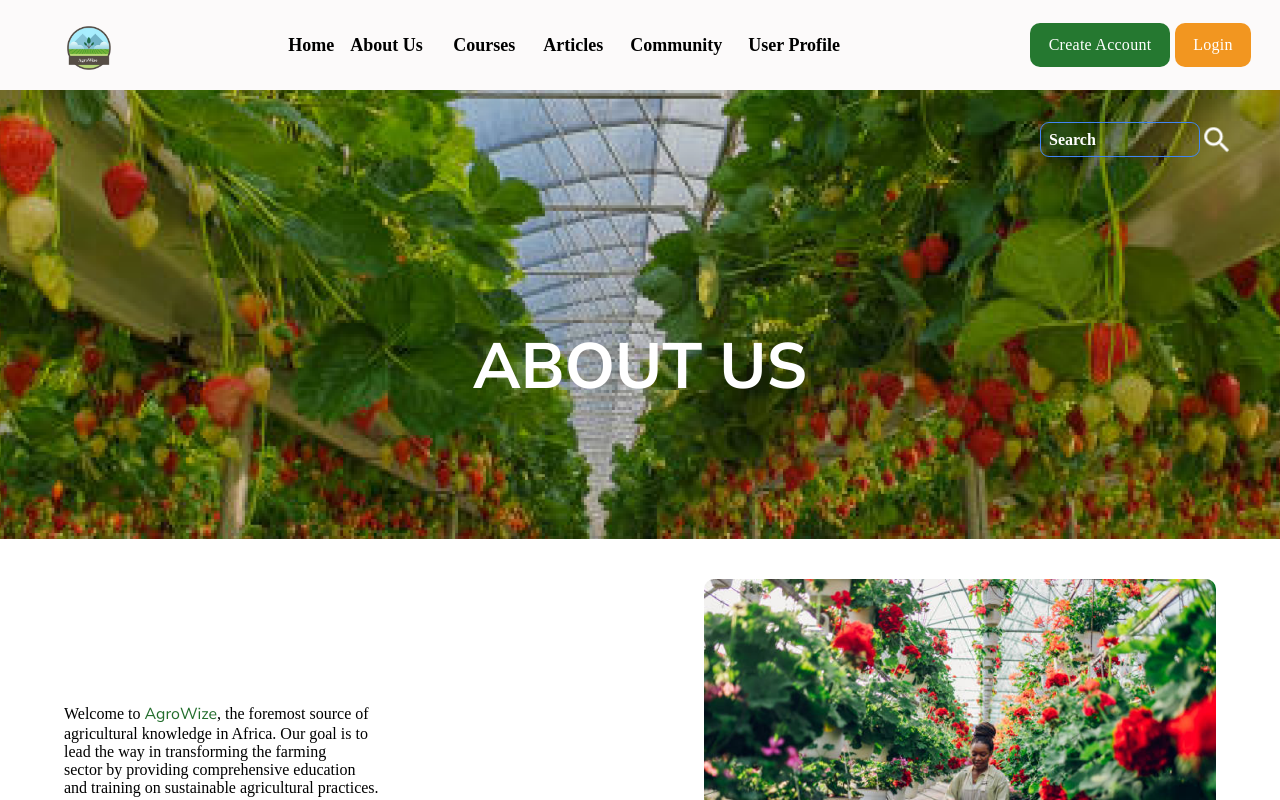
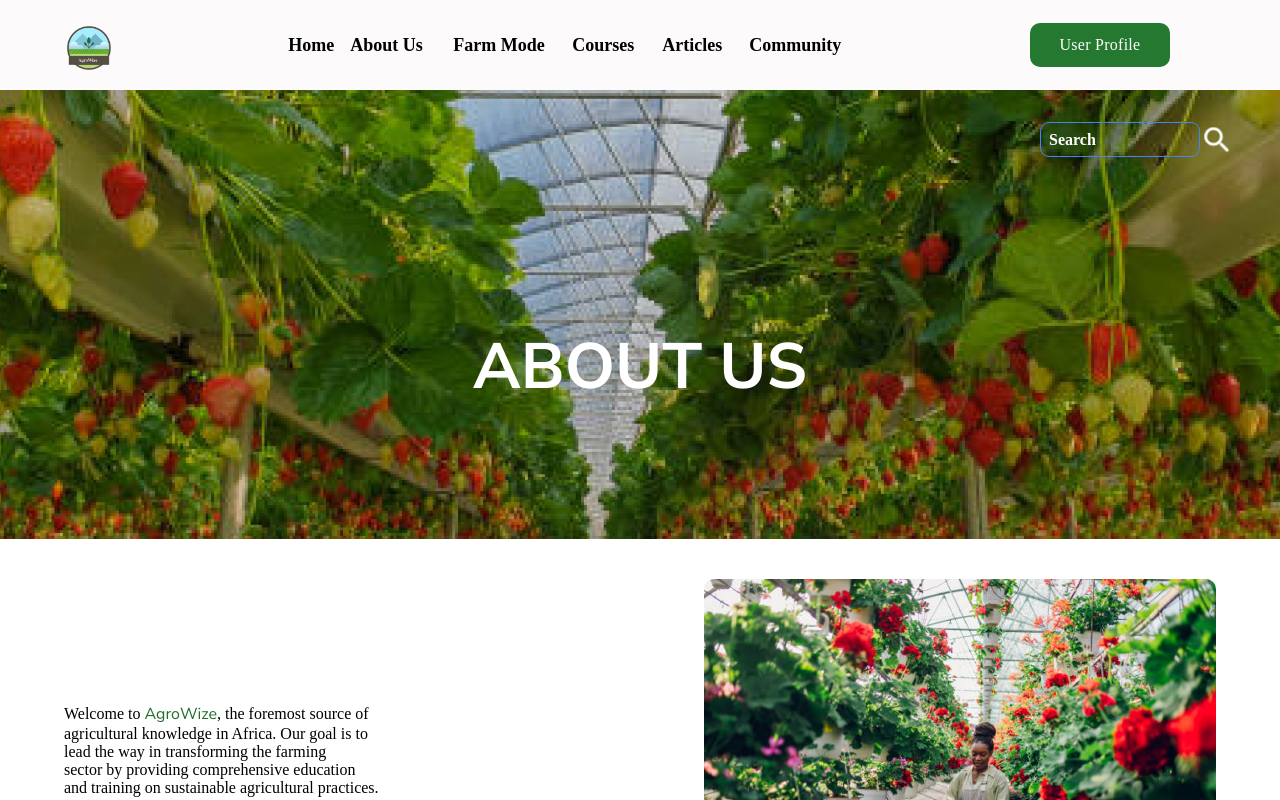
Before and after one commit to sylvieshimwauwase/agroWize, a React (Create React App) app: page /aboutUs in a window 1280 px wide. Shown: the top 800 px of the page. Built offline with nearby package versions, Linux system fonts and the light colour scheme.

Commit message:
updating farm Mode

```diff
--- a/src/Components/HomeNavBar/HomeNavBar.css
+++ b/src/Components/HomeNavBar/HomeNavBar.css
@@ -181,6 +181,28 @@
     white-space: nowrap;
     z-index: 166;
   }
+  /*.dropDownMenu {
+    position: absolute;
+    top: 100%;
+    left: 0;
+    display: none;
+    background-color: #fff;
+    box-shadow: 0px 8px 16px 0px rgba(0, 0, 0, 0.2);
+    z-index: 1;
+  }*/
+  .dropDownMenu {
+    display: flex;
+    flex-direction: column;
+    margin-top: 65px;
+    position: absolute;
+    z-index: 1;
+  }
+  .dropdown-item{
+    background: #ffffff;
+    color: #000000;
+    text-decoration: none;
+    font-weight: 600;
+  }
   .frame-6 {
     display: flex;
     align-items: center;
--- a/src/Components/HomeNavBar/HomeNavBar.jsx
+++ b/src/Components/HomeNavBar/HomeNavBar.jsx
@@ -1,8 +1,18 @@
-import React from "react";
+import React, { useState } from "react";
 import { Link } from "react-router-dom";
 import './HomeNavBar.css';
 
 const HomeNavBar = () => {
+    const [isDropdownOpen, setIsDropdownOpen] = useState(false);
+
+    const toggleDropdown = () => {
+        setIsDropdownOpen(!isDropdownOpen);
+    };
+
+    const closeDropdown = () => {
+        setIsDropdownOpen(false);
+    };
+
     return (
         <div className='main-container'>
         <div className='main-nav-menu'>
@@ -22,6 +32,18 @@ const HomeNavBar = () => {
             <Link to="/aboutUs" className='frame-4'>
                 <span className='about-us'>About Us</span>
             </Link >
+            <div className='frame-5' onMouseLeave={closeDropdown}>
+                <span className='farm-mode' onClick={toggleDropdown}>Farm Mode</span>
+                {isDropdownOpen && (
+                    <div className='dropDownMenu'>
+                        <Link to="/hydroponicFarming" className='dropdown-item'>HydroFarming</Link>
+                        <Link to="/verticalFarming" className='dropdown-item'>VerticalFarming</Link>
+                    </div>
+                )}
+            </div>
+            {/*<Link to="/userProfileUpdate" className='frame-5'>
+                <span className='farm-mode'>Farm Mode</span>
+    </Link>*/}
 
             <Link to="/courses" className='frame-6'>
                 <span className='courses'>Courses</span>
@@ -30,9 +52,6 @@ const HomeNavBar = () => {
                 <span className='articles'>Articles</span>
             </Link>
             <Link to="/community" className='community'>Community</Link>
-            <Link to="/userProfileUpdate" className='frame-5'>
-                <span className='farm-mode'>User Profile</span>
-            </Link>
             </div>
         </div>
     </div>
--- /dev/null
+++ b/src/Components/HomeNavBar/HomeNavBar2.jsx
@@ -0,0 +1,41 @@
+import React from "react";
+import { Link } from "react-router-dom";
+import './HomeNavBar.css';
+
+const HomeNavBar2 = () => {
+    return (
+        <div className='main-container'>
+        <div className='main-nav-menu'>
+            <div className='agrowize-logo'>
+                <img src="/AgroWizeLogo.png" alt="logo" />
+            </div>
+            <div className='frame'>
+                <Link to="/userProfileUpdate" className='primary-filled-button'>
+                            <span className='button-text'>User Profile</span>
+                </Link>
+                {/*<Link to="/login" className='secondary-filled-button'>
+                            <span className='button-text-2'>Login</span>
+    </Link>*/}
+            </div>
+            <div className='frame-3'>
+            <Link to="/" className='home'>Home</Link>
+            <Link to="/aboutUs" className='frame-4'>
+                <span className='about-us'>About Us</span>
+            </Link >
+            <Link to="/userProfileUpdate" className='frame-5'>
+                <span className='farm-mode'>Farm Mode</span>
+            </Link>
+            <Link to="/courses" className='frame-6'>
+                <span className='courses'>Courses</span>
+            </Link>
+            <Link to="/articles" className='frame-7'>
+                <span className='articles'>Articles</span>
+            </Link>
+            <Link to="/community" className='community'>Community</Link>
+            </div>
+        </div>
+    </div>
+    );
+};
+
+export default HomeNavBar2;
--- a/src/Pages/AboutUsPage.jsx
+++ b/src/Pages/AboutUsPage.jsx
@@ -1,11 +1,11 @@
 import React from "react";
-import HomeNavBar from "../Components/HomeNavBar/HomeNavBar";
+import HomeNavBar2 from "../Components/HomeNavBar/HomeNavBar2";
 import AboutUs from "../Components/AboutUs/AboutUs";
 
 const AboutUsPage = () => {
     return (
         <div>
-            <HomeNavBar />
+            <HomeNavBar2 />
             <AboutUs />
         </div>
     );
```
